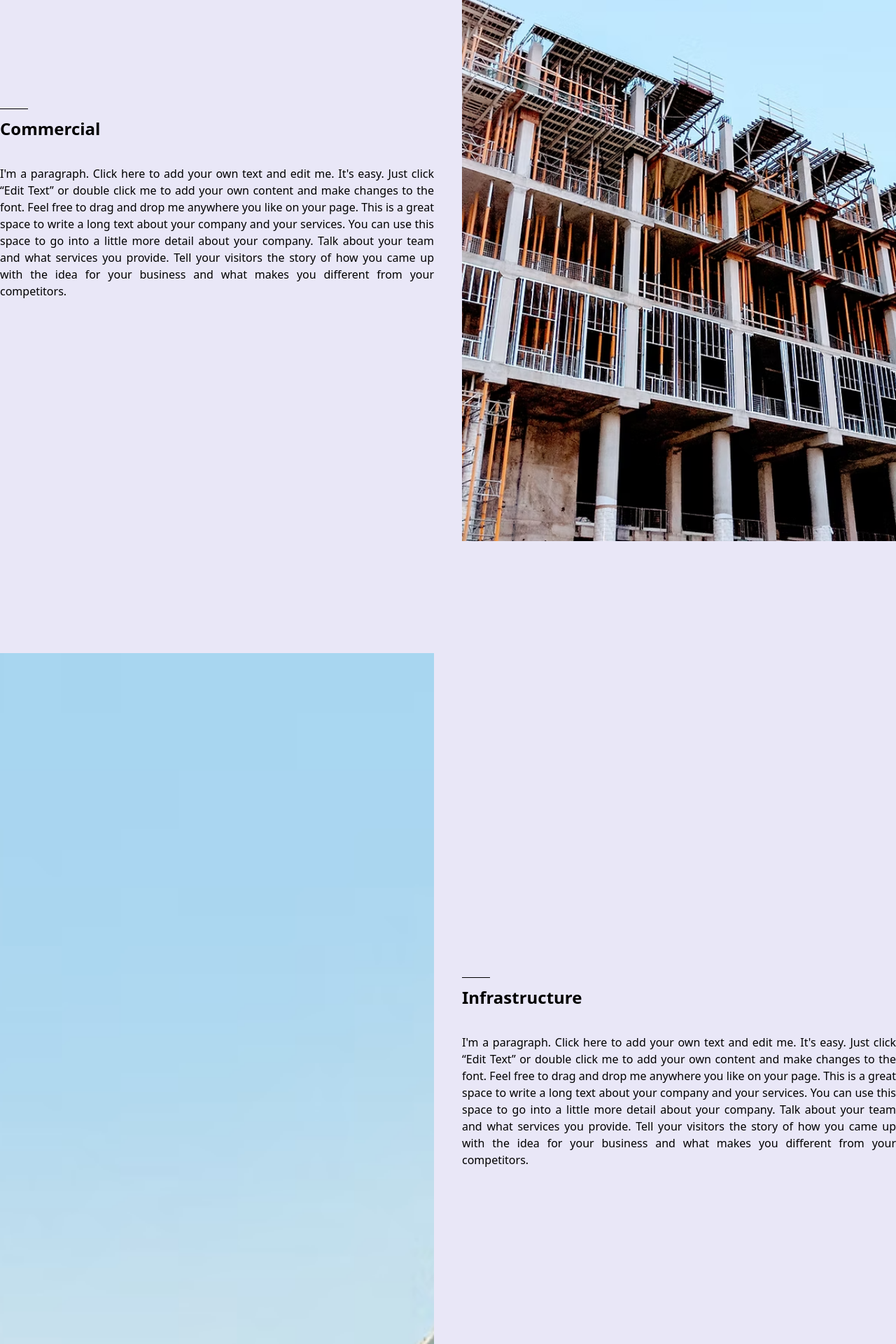
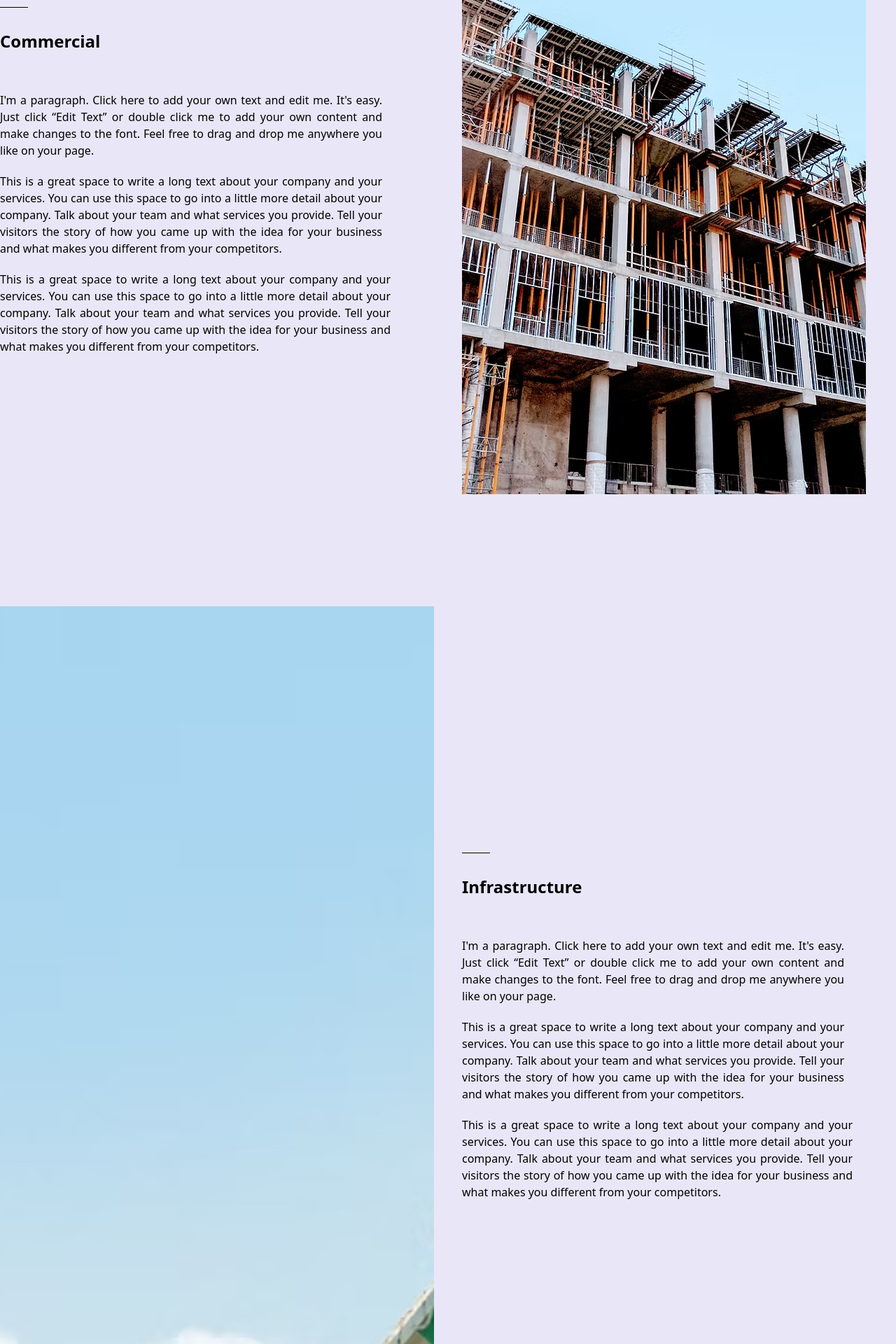
Before and after one commit to jitesh143shah/ConsturctionCompanyWebsite, a React (Vite) app: page / in a window 1280 px wide. Shown: the part 1500-3420 px from the top of the page at 70% size. Built offline with nearby package versions, Linux system fonts and the light colour scheme.

Commit message:
responsive is doing and navbar is completed

```diff
--- a/src/App.css
+++ b/src/App.css
@@ -0,0 +1,23 @@
+.swiper-button-next,
+.swiper-button-prev {
+  color: rgb(255, 255, 255) !important;
+  background-color: orangered;
+  padding: 30px;
+  font-size: 15px;
+  left: 0;
+
+  border-radius: 50%;
+}
+
+.swiper-button-next.swiper-button-disabled,
+.swiper-button-prev.swiper-button-disabled {
+  opacity: 60% !important;
+}
+
+.swiper-pagination-bullet-active {
+  background-color: rgb(0, 255, 85) !important;
+}
+
+.swiper-pagination-bullet {
+  background-color: rgba(76, 0, 255, 0.5);
+}
--- a/src/component/Client/Client.tsx
+++ b/src/component/Client/Client.tsx
@@ -26,12 +26,14 @@ const Client = () => {
             {ClientLinks.map((data) => (
               <div className="overflow-hidden  rounded-2xl">
                 <div className="bg-gray-200 h-full w-full  group">
-                  <div
-                    className="group-hover:bg-red-100 group-hover:scale-150 duration-500
+                  <a href={data.href}>
+                    <div
+                      className="group-hover:bg-red-100 group-hover:scale-150 duration-500
                5 w-full h-full py-10 px-20 flex flex-col justify-center items-center"
-                  >
-                    {data.link}
-                  </div>
+                    >
+                      {data.link}
+                    </div>
+                  </a>
                 </div>
               </div>
             ))}
--- a/src/component/Navbar/Navbar.tsx
+++ b/src/component/Navbar/Navbar.tsx
@@ -78,9 +78,7 @@ const Navbar = () => {
               </button>
             </div>
           </div>
-        </nav>
-        <ResponsiveMenu showMenu={showMenu} />
-        <div className=" md:hidden flex text-primary pr-20 z-10 fixed top-10 right-0">
+          <div className=" md:hidden flex text-primary pr-20 z-10 fixed top-10 -right-5">
             {showMenu ? (
               <IoClose
                 onClick={toogleMenu}
@@ -93,6 +91,8 @@ const Navbar = () => {
               />
             )}
           </div>
+        </nav>
+        <ResponsiveMenu showMenu={showMenu} />
       </div>
     </>
   );
--- a/src/component/Navbar/ResponsiveMenu.tsx
+++ b/src/component/Navbar/ResponsiveMenu.tsx
@@ -27,7 +27,7 @@ const ResponsiveMenu = ({ showMenu }: { showMenu: boolean }) => {
               >
                 Contact Us
               </button>
-            </div>{" "}
+            </div>
           </div>
         </div>
       </div>
--- a/src/component/Testimonials/Testimonials.tsx
+++ b/src/component/Testimonials/Testimonials.tsx
@@ -28,14 +28,19 @@ const Testimonials = () => {
             <div className="">
               <div className="py-20">
                 <div className="grid grid-cols-2 gap-10 ">
-                  <div className="flex flex-col gap-3 justify-center">
+                  <div className="flex flex-col gap-8 justify-center">
                     <hr className="w-10" />
                     <span className="text-2xl font-bold">Commercial</span>
-                    <p className="text-justify mt-6">
-                      I'm a paragraph. Click here to add your own text and edit
-                      me. It's easy. Just click “Edit Text” or double click me
-                      to add your own content and make changes to the font. Feel
-                      free to drag and drop me anywhere you like on your page.
+                    <p className="text-justify mt-6 space-x-3 space-y-5 flex flex-col w-[90%]">
+                      <span>
+                        I'm a paragraph. Click here to add your own text and
+                        edit me. It's easy. Just click “Edit Text” or double
+                        click me to add your own content and make changes to the
+                        font. Feel free to drag and drop me anywhere you like on
+                        your page.
+                      </span>
+
+                      <span>
                         This is a great space to write a long text about your
                         company and your services. You can use this space to go
                         into a little more detail about your company. Talk about
@@ -43,10 +48,24 @@ const Testimonials = () => {
                         visitors the story of how you came up with the idea for
                         your business and what makes you different from your
                         competitors.
+                      </span>
+                      <span>
+                        This is a great space to write a long text about your
+                        company and your services. You can use this space to go
+                        into a little more detail about your company. Talk about
+                        your team and what services you provide. Tell your
+                        visitors the story of how you came up with the idea for
+                        your business and what makes you different from your
+                        competitors.
+                      </span>
                     </p>
                   </div>
                   <div>
-                    <img src={building} alt="Building" className="w-full " />
+                    <img
+                      src={building}
+                      alt="Building"
+                      className="object-cover "
+                    />
                   </div>
                 </div>
               </div>
@@ -69,14 +88,19 @@ const Testimonials = () => {
                       style={{ backgroundImage: `url(${bridge}) ` }}
                     ></div>
                   </div>
-                  <div className="flex flex-col gap-3 justify-center">
+                  <div className="flex flex-col gap-8 justify-center">
                     <hr className="w-10" />
                     <span className="text-2xl font-bold">Infrastructure</span>
-                    <p className="text-justify mt-6">
-                      I'm a paragraph. Click here to add your own text and edit
-                      me. It's easy. Just click “Edit Text” or double click me
-                      to add your own content and make changes to the font. Feel
-                      free to drag and drop me anywhere you like on your page.
+                    <p className="text-justify mt-6 space-x-3 space-y-5 flex flex-col w-[90%]">
+                      <span>
+                        I'm a paragraph. Click here to add your own text and
+                        edit me. It's easy. Just click “Edit Text” or double
+                        click me to add your own content and make changes to the
+                        font. Feel free to drag and drop me anywhere you like on
+                        your page.
+                      </span>
+
+                      <span>
                         This is a great space to write a long text about your
                         company and your services. You can use this space to go
                         into a little more detail about your company. Talk about
@@ -84,6 +108,16 @@ const Testimonials = () => {
                         visitors the story of how you came up with the idea for
                         your business and what makes you different from your
                         competitors.
+                      </span>
+                      <span>
+                        This is a great space to write a long text about your
+                        company and your services. You can use this space to go
+                        into a little more detail about your company. Talk about
+                        your team and what services you provide. Tell your
+                        visitors the story of how you came up with the idea for
+                        your business and what makes you different from your
+                        competitors.
+                      </span>
                     </p>
                   </div>
                 </div>
@@ -95,22 +129,27 @@ const Testimonials = () => {
                   <div>
                     <img src={foundation} alt="Building" className="w-full" />
                   </div>
-                  <div className="flex flex-col gap-3 justify-center">
+                  <div className="flex flex-col gap-8 justify-center">
                     <hr className="w-10" />
                     <span className="text-2xl font-bold">Residential</span>
                     <div>
                       <img
                         src={construction}
                         alt="Construction"
-                        className="h-[60vh] w-[100%]"
+                        className="object-cover w-[100%]"
                       />
                     </div>
 
-                    <p className="text-justify mt-6">
-                      I'm a paragraph. Click here to add your own text and edit
-                      me. It's easy. Just click “Edit Text” or double click me
-                      to add your own content and make changes to the font. Feel
-                      free to drag and drop me anywhere you like on your page.
+                    <p className=" mt-6 space-x-3 space-y-5 flex flex-col w-[70%]">
+                      <span>
+                        I'm a paragraph. Click here to add your own text and
+                        edit me. It's easy. Just click “Edit Text” or double
+                        click me to add your own content and make changes to the
+                        font. Feel free to drag and drop me anywhere you like on
+                        your page.
+                      </span>
+
+                      <span>
                         This is a great space to write a long text about your
                         company and your services. You can use this space to go
                         into a little more detail about your company. Talk about
@@ -118,6 +157,16 @@ const Testimonials = () => {
                         visitors the story of how you came up with the idea for
                         your business and what makes you different from your
                         competitors.
+                      </span>
+                      <span>
+                        This is a great space to write a long text about your
+                        company and your services. You can use this space to go
+                        into a little more detail about your company. Talk about
+                        your team and what services you provide. Tell your
+                        visitors the story of how you came up with the idea for
+                        your business and what makes you different from your
+                        competitors.
+                      </span>
                     </p>
                   </div>
                 </div>
--- /dev/null
+++ b/src/constants/ImagesLinks.tsx
@@ -0,0 +1,44 @@
+import { bridge, building, construction, foundation, worker } from "../images";
+
+export const ImagesLinks = [
+  {
+    id: 1,
+    image: building,
+    name: "Building",
+  },
+  {
+    id: 2,
+    image: bridge,
+    name: "Bridge",
+  },
+  {
+    id: 3,
+    image: construction,
+    name: "Construction",
+  },
+  {
+    id: 4,
+    image: foundation,
+    name: "Foundation",
+  },
+  {
+    id: 5,
+    image: worker,
+    name: "Worker",
+  },
+  {
+    id: 6,
+    image: bridge,
+    name: "Bridge",
+  },
+  {
+    id: 7,
+    image: construction,
+    name: "Construction",
+  },
+  {
+    id: 8,
+    image: foundation,
+    name: "Foundation",
+  },
+];
--- a/src/index.css
+++ b/src/index.css
@@ -4,7 +4,7 @@
 
 @layer components {
   .container {
-    @apply md:max-w-6xl sm:max-w-3xl  mx-auto;
+    @apply md:max-w-6xl sm:max-w-4xl  mx-auto;
   }
 }
 
```
Also changed, not shown: src/component/Hero/Hero.tsx (+11 -5 lines), src/component/ImageShower/GallerySwiper.tsx (added, +78 -0 lines), src/component/Project/Project.tsx (+48 -5 lines), src/constants/ClientLinks.tsx (+63 -3 lines). Lines whose indentation alone changed are shown as unchanged.
